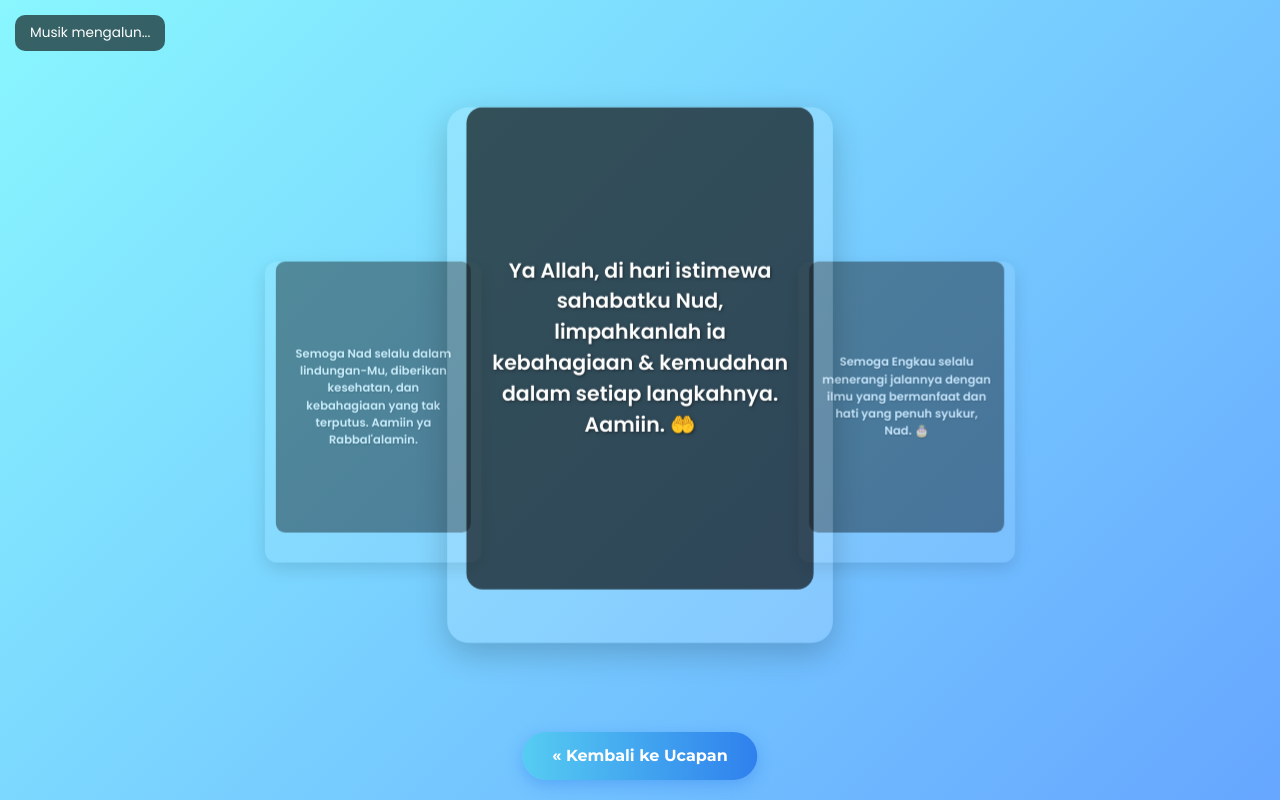
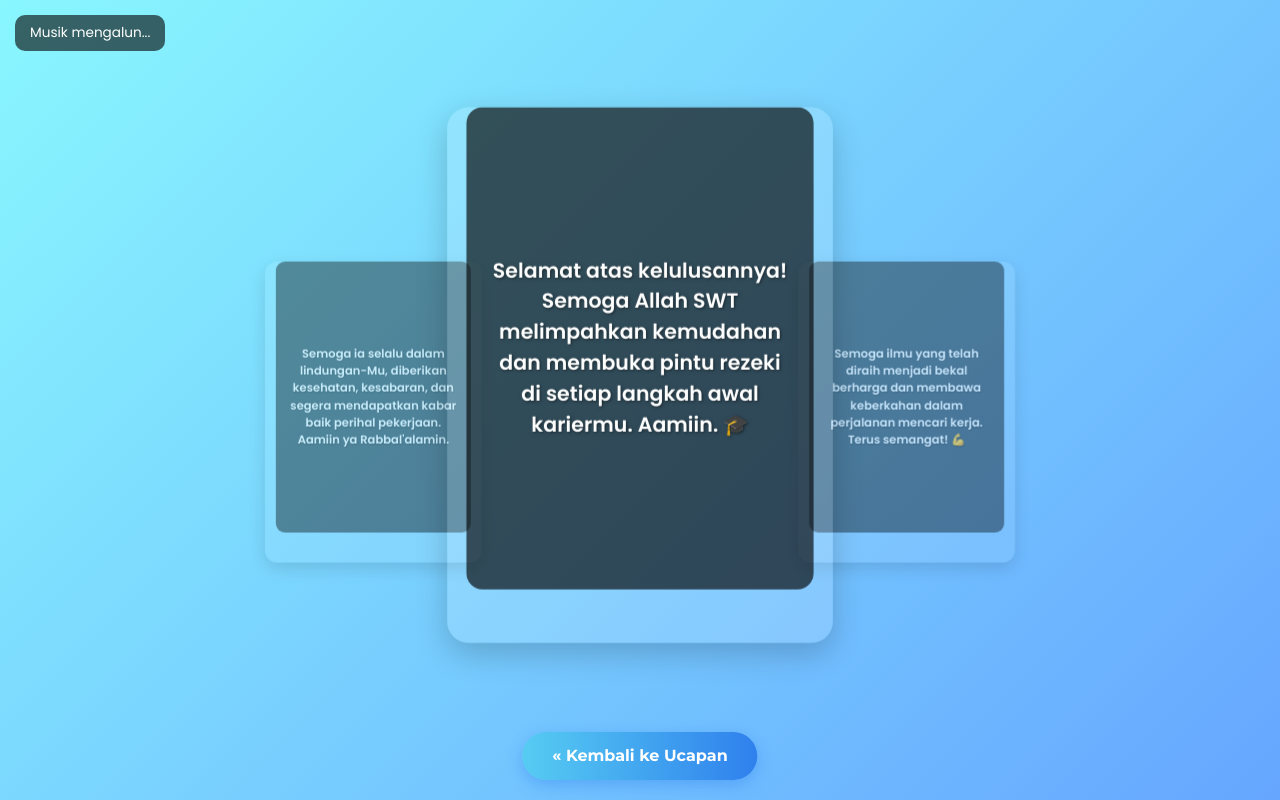
Before and after one commit to Sadi112233/depi, a plain HTML site: page foto.html in a window 1280 px wide. Drawn offline with nearby package versions, Linux system fonts and the light colour scheme.

Commit message:
foto.html

```diff
--- a/foto.html
+++ b/foto.html
@@ -3,7 +3,7 @@
 <head>
     <meta charset="UTF-8">
     <meta name="viewport" content="width=device-width, initial-scale=1.0">
-    <title>Kenangan Indah Kita - Nur & Musadi</title>
+    <title>Ucapan dan Doa</title>
     <script src="https://cdn.tailwindcss.com"></script>
     <link href="https://fonts.googleapis.com/css2?family=Playfair+Display:wght@700&family=Poppins:wght@300;400;600;700&family=Sacramento&family=Montserrat:wght@400;700&display=swap" rel="stylesheet">
     <style>
@@ -197,17 +197,17 @@
 
     <script>
         const slideshowData = [
-            { sumberGambar: "foto/1.jpg", caption: "Ya Allah, di hari istimewa sahabatku Nud, limpahkanlah ia kebahagiaan & kemudahan dalam setiap langkahnya. Aamiin. 🤲" },
-            { sumberGambar: "foto/2.jpg", caption: "Semoga Engkau selalu menerangi jalannya dengan ilmu yang bermanfaat dan hati yang penuh syukur, Nad. 🎂" },
-            { sumberGambar: "foto/3.jpg", caption: "Ya Rabb, jadikanlah senyumnya sebagai tanda ketenangan hati dan keberkahan hidup. ✨" },
-            { sumberGambar: "foto/4.jpg", caption: "Semoga doa ini sampai kepada-Mu, Ya Allah, untuk kebaikan Nad." }, // Contoh data tanpa gambar valid
-            { sumberGambar: "foto/5.jpg", caption: "Semoga setiap momen dalam hidupnya menjadi ladang pahala dan kebaikan. 🎁" },
-            { sumberGambar: "foto/6.jpg", caption: "Ya Allah, hanya kepada-Mu kami memohon, kabulkanlah doa tulus untuk sahabat kami, Nad. Berikan ia yang terbaik." }, // Contoh data dengan sumberGambar kosong
-            { sumberGambar: "foto/7.jpg", caption: "Kabulkanlah segala doa dan harapan baiknya, mudahkanlah cita-citanya, wahai Dzat Yang Maha Mendengar. 🙏" },
-            { sumberGambar: "foto/8.jpg", caption: "Semoga Engkau berikan ia semangat setinggi langit untuk meraih impian, dan bimbingan di setiap pilihan. 🎈" },
-            { sumberGambar: "foto/9.jpg", caption: "Ya Allah, berkahilah persahabatan kami, jadikanlah ia ikatan yang membawa kebaikan dunia dan akhirat. 🥂" },
-            { sumberGambar: "foto/10.jpg", caption: "Semoga Nad selalu dalam lindungan-Mu, diberikan kesehatan, dan kebahagiaan yang tak terputus. Aamiin ya Rabbal'alamin." }
-        ];
+            { sumberGambar: "foto/1.jpg", caption: "Selamat atas kelulusannya! Semoga Allah SWT melimpahkan kemudahan dan membuka pintu rezeki di setiap langkah awal kariermu. Aamiin. 🎓" },
+            { sumberGambar: "foto/2.jpg", caption: "Semoga ilmu yang telah diraih menjadi bekal berharga dan membawa keberkahan dalam perjalanan mencari kerja. Terus semangat! 💪" },
+            { sumberGambar: "foto/3.jpg", caption: "Ya Rabb, mudahkanlah jalannya menemukan pekerjaan impian yang membawa kebaikan dan kebahagiaan. ✨" },
+            { sumberGambar: "foto/4.jpg", caption: "Selamat ulang tahun! Semoga di usia baru ini, segala usahanya mencari kerja dimudahkan dan segera membuahkan hasil terbaik." },
+            { sumberGambar: "foto/5.jpg", caption: "Teruslah berusaha dan berdoa. Semoga setiap langkahmu dalam mencari kerja menjadi ladang pahala dan pengalaman berharga. 🎁" },
+            { sumberGambar: "foto/6.jpg", caption: "Ya Allah, hanya kepada-Mu kami memohon, kabulkanlah doa tulus untuk sahabat kami ini. Berikan ia pekerjaan yang terbaik menurut-Mu." },
+            { sumberGambar: "foto/7.jpg", caption: "Semoga semangatmu tak pernah padam dalam meraih cita-cita karier. Yakinlah, Allah Maha Mendengar setiap doa dan usaha. 🙏" },
+            { sumberGambar: "foto/8.jpg", caption: "Selamat bertambah usia! Semoga Engkau berikan ia kekuatan dan ketabahan dalam menghadapi tantangan mencari kerja, serta bimbingan di setiap pilihan. 🎈" },
+            { sumberGambar: "foto/9.jpg", caption: "Ya Allah, berkahilah setiap ikhtiarnya. Semoga pintu-pintu kesempatan terbuka lebar untuknya. 🥂" },
+            { sumberGambar: "foto/10.jpg", caption: "Semoga ia selalu dalam lindungan-Mu, diberikan kesehatan, kesabaran, dan segera mendapatkan kabar baik perihal pekerjaan. Aamiin ya Rabbal'alamin." }
+];
 
         const playerA = document.getElementById('player-a');
         const playerB = document.getElementById('player-b');
```
